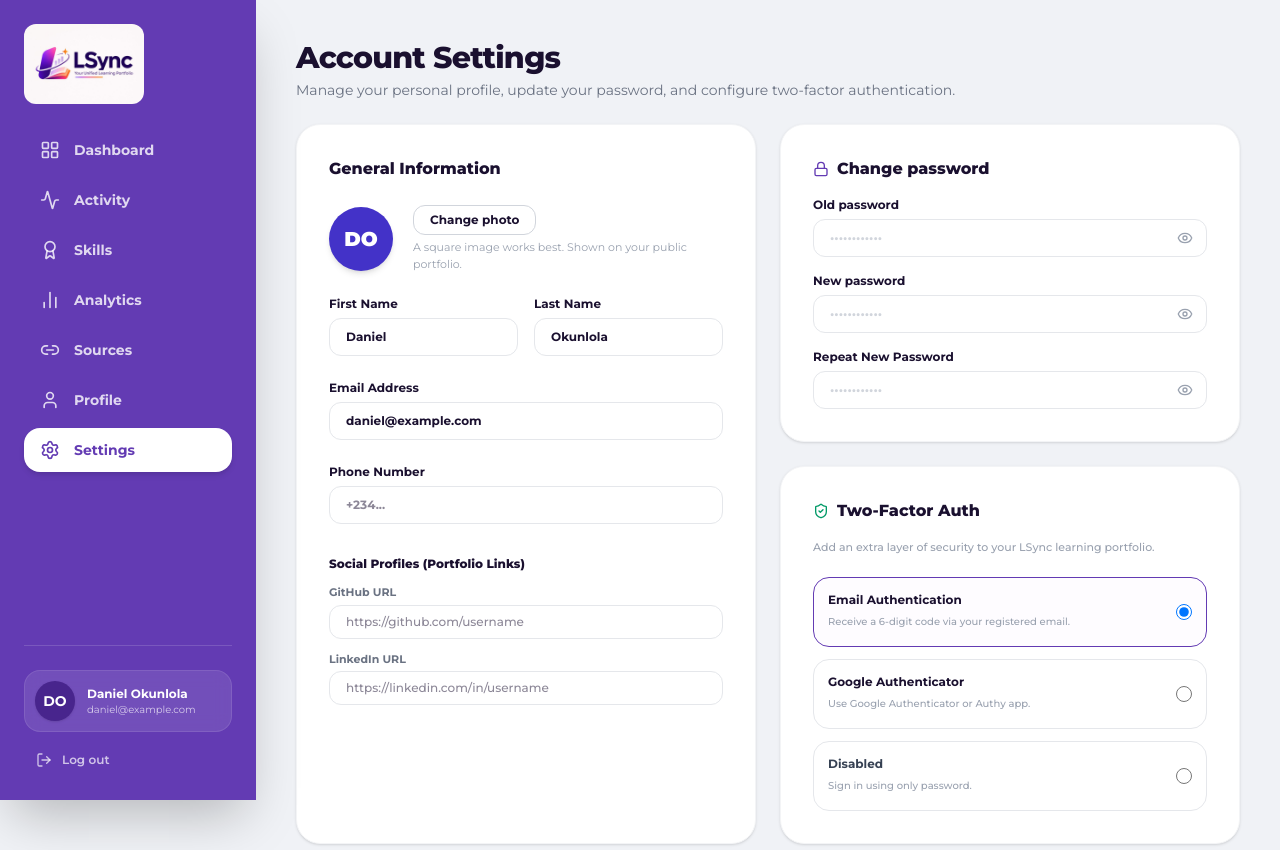
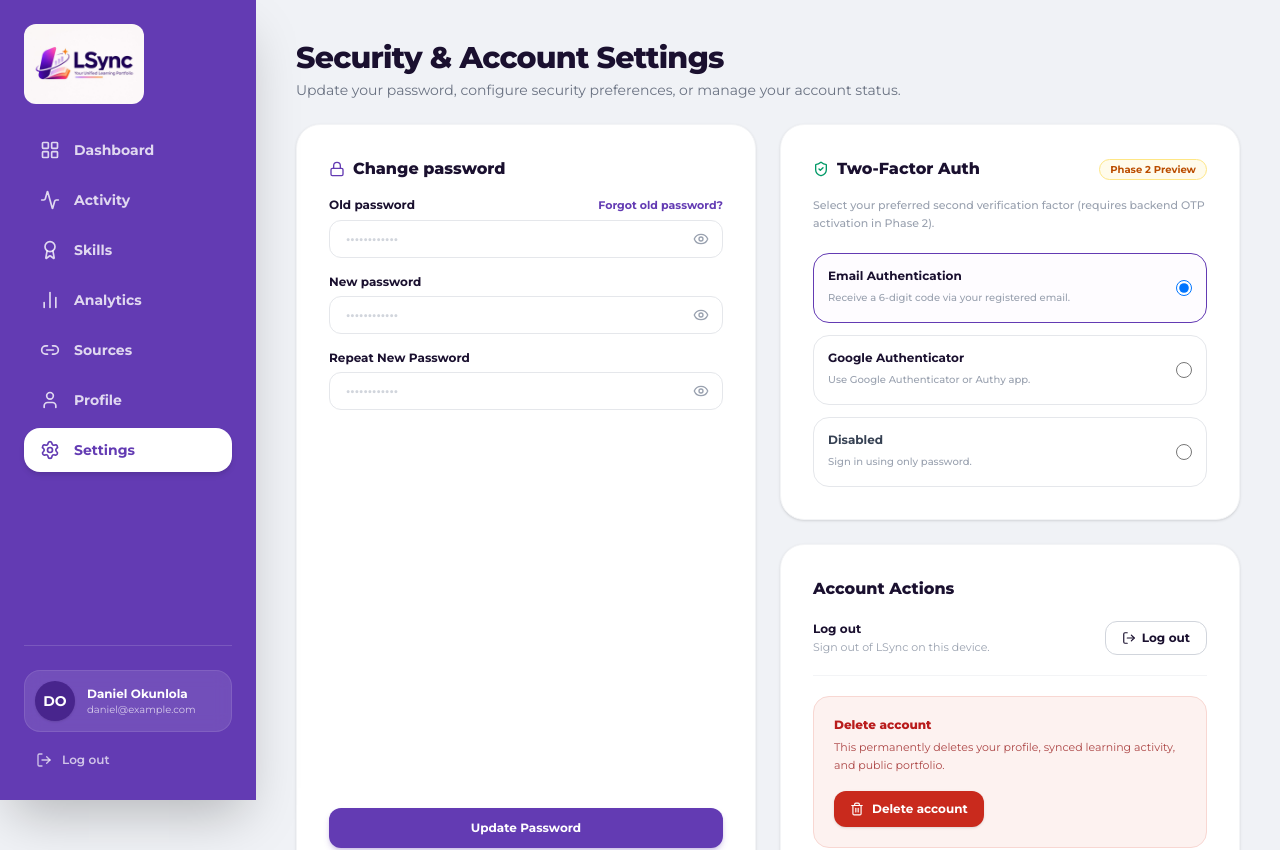
Before and after one commit to Khaleed2480/lsync, a React (Vite) app in the folder lsync-frontend/: page /settings in a window 1280 px wide. Shown: the top 850 px of the page. Built offline with nearby package versions, Linux system fonts and the light colour scheme.

Commit message:
update project

```diff
--- a/lsync-frontend/src/pages/Settings.jsx
+++ b/lsync-frontend/src/pages/Settings.jsx
@@ -1,5 +1,5 @@
-import React, { useState, useEffect, useRef } from 'react';
-import { useNavigate } from 'react-router-dom';
+import React, { useState } from 'react';
+import { useNavigate, Link } from 'react-router-dom';
 import {
   RefreshCw,
   Eye,
@@ -8,21 +8,13 @@ import {
   AlertCircle,
   ShieldCheck,
   Lock,
+  LogOut,
+  Trash2,
 } from 'lucide-react';
 import { apiRequest } from '../utils/api';
 
 export default function Settings() {
   const navigate = useNavigate();
-  const fileInputRef = useRef(null);
-
-  // Dynamic user data
-  const [photo, setPhoto] = useState(null);
-  const [firstName, setFirstName] = useState('');
-  const [lastName, setLastName] = useState('');
-  const [email, setEmail] = useState('');
-  const [phone, setPhone] = useState('');
-  const [github, setGithub] = useState('');
-  const [linkedin, setLinkedin] = useState('');
 
   // Password fields
   const [oldPassword, setOldPassword] = useState('');
@@ -34,7 +26,7 @@ export default function Settings() {
   const [showNew, setShowNew] = useState(false);
   const [showRepeat, setShowRepeat] = useState(false);
 
-  // Two-Factor Auth State
+  // Two-Factor Auth Preference State
   const [twoFactorMethod, setTwoFactorMethod] = useState('email');
 
   // Feedback states
@@ -42,72 +34,18 @@ export default function Settings() {
   const [successMsg, setSuccessMsg] = useState('');
   const [errorMsg, setErrorMsg] = useState('');
 
-  const applyUser = (u) => {
-    if (!u) return;
-    const full = u.name || u.fullName || '';
-    if (full) {
-      const parts = full.split(' ');
-      setFirstName(parts[0] || '');
-      setLastName(parts.slice(1).join(' ') || '');
-    }
-    if (u.email) setEmail(u.email);
-    if (u.photo || u.avatar) setPhoto(u.photo || u.avatar);
-    if (u.phone) setPhone(u.phone);
-    if (u.github) setGithub(u.github);
-    if (u.linkedin) setLinkedin(u.linkedin);
-  };
+  // Delete Account Modal
+  const [showDeleteModal, setShowDeleteModal] = useState(false);
+  const [isDeleting, setIsDeleting] = useState(false);
 
-  useEffect(() => {
-    try {
-      const stored = JSON.parse(localStorage.getItem('user') || '{}');
-      applyUser(stored);
-    } catch (e) {}
-
-    const fetchMe = async () => {
-      if (!localStorage.getItem('token')) return;
-      try {
-        const data = await apiRequest('/users/me', { method: 'GET' });
-        const userObj = data.user || data.data || data;
-        applyUser(userObj);
-        localStorage.setItem('user', JSON.stringify(userObj));
-      } catch (err) {
-        console.log('Could not load /users/me:', err.message);
-      }
-    };
-
-    fetchMe();
-  }, []);
-
-  const displayName = `${firstName} ${lastName}`.trim() || 'Learner';
-  const initials =
-    displayName
-      .split(' ')
-      .map((n) => n[0])
-      .join('')
-      .toUpperCase()
-      .slice(0, 2) || 'L';
-
-  const handlePhotoUpload = (e) => {
-    const file = e.target.files[0];
-    if (!file) return;
-    const reader = new FileReader();
-    reader.onloadend = () => {
-      setPhoto(reader.result);
-    };
-    reader.readAsDataURL(file);
-  };
-
-  // ================= SAVE PROFILE + PASSWORD VIA REAL APIs =================
-  const handleSaveAll = async (e) => {
+  // ================= CHANGE PASSWORD (PUT /api/users/password) =================
+  const handlePasswordChange = async (e) => {
     e.preventDefault();
     setErrorMsg('');
     setSuccessMsg('');
 
-    const isChangingPassword = Boolean(oldPassword || newPassword || repeatPassword);
-
-    if (isChangingPassword) {
     if (!oldPassword) {
-        setErrorMsg('Please enter your old password to set a new one.');
+      setErrorMsg('Please enter your old password, or click "Forgot old password?" to reset via email.');
       return;
     }
     if (newPassword.length < 6) {
@@ -118,36 +56,10 @@ export default function Settings() {
       setErrorMsg('New password and Repeat password do not match.');
       return;
     }
-    }
 
     setIsSaving(true);
 
     try {
-      // 1. Update General Info via PUT /api/users/profile
-      const profilePayload = {
-        name: displayName,
-        email: email.trim().toLowerCase(),
-        phone: phone.trim(),
-        github: github.trim(),
-        linkedin: linkedin.trim(),
-        photo,
-      };
-
-      const profileRes = await apiRequest('/users/profile', {
-        method: 'PUT',
-        body: JSON.stringify(profilePayload),
-      });
-
-      const existing = JSON.parse(localStorage.getItem('user') || '{}');
-      const updatedUser = profileRes.user || profileRes.data || {
-        ...existing,
-        ...profilePayload,
-        fullName: displayName,
-      };
-      localStorage.setItem('user', JSON.stringify(updatedUser));
-
-      // 2. If user typed passwords, call PUT /api/users/password
-      if (isChangingPassword) {
       await apiRequest('/users/password', {
         method: 'PUT',
         body: JSON.stringify({
@@ -160,29 +72,51 @@ export default function Settings() {
       setOldPassword('');
       setNewPassword('');
       setRepeatPassword('');
-      }
-
-      setSuccessMsg(
-        isChangingPassword
-          ? 'Profile and password updated successfully!'
-          : 'Account settings saved successfully!'
-      );
+      setSuccessMsg('Password updated successfully!');
       setTimeout(() => setSuccessMsg(''), 3500);
     } catch (err) {
-      setErrorMsg(err.message || 'Could not save settings. Please check your inputs.');
+      setErrorMsg(err.message || 'Could not update password. Check your old password.');
     } finally {
       setIsSaving(false);
     }
   };
 
+  // ================= LOG OUT =================
+  const handleLogout = () => {
+    localStorage.removeItem('token');
+    localStorage.removeItem('user');
+    localStorage.removeItem('is_authenticated');
+    localStorage.removeItem('keep_signed_in');
+    navigate('/login');
+  };
+
+  // ================= DELETE ACCOUNT (DELETE /api/users/delete) =================
+  const handleDeleteAccount = async () => {
+    setIsDeleting(true);
+    setErrorMsg('');
+    try {
+      await apiRequest('/users/delete', { method: 'DELETE' });
+      localStorage.clear();
+      setShowDeleteModal(false);
+      navigate('/register');
+    } catch (err) {
+      setErrorMsg(err.message || 'Could not delete account.');
+      setShowDeleteModal(false);
+    } finally {
+      setIsDeleting(false);
+    }
+  };
+
   return (
-    <div className="p-6 sm:p-8 lg:p-10 max-w-6xl mx-auto w-full font-sans">
+    <div className="p-6 sm:p-8 lg:p-10 max-w-5xl mx-auto w-full font-sans">
+
+      {/* Header */}
       <div className="mb-6">
         <h1 className="text-2xl sm:text-3xl font-extrabold text-[#1A102F] tracking-tight">
-          Account Settings
+          Security &amp; Account Settings
         </h1>
         <p className="text-xs sm:text-sm text-gray-500 mt-1">
-          Manage your personal profile, update your password, and configure two-factor authentication.
+          Update your password, configure security preferences, or manage your account status.
         </p>
       </div>
 
@@ -200,146 +134,14 @@ export default function Settings() {
         </div>
       )}
 
-      <form onSubmit={handleSaveAll} className="space-y-6">
       <div className="grid grid-cols-1 lg:grid-cols-2 gap-6">
 
-          {/* LEFT CARD: GENERAL INFO */}
-          <div className="bg-white rounded-3xl p-6 sm:p-8 border border-gray-100 shadow-sm space-y-6">
-            <h2 className="text-base font-extrabold text-[#1A102F]">
-              General Information
-            </h2>
-
-            <div className="flex items-center gap-5">
-              {photo ? (
-                <img
-                  src={photo}
-                  alt="Profile"
-                  className="w-16 h-16 rounded-full object-cover ring-4 ring-purple-100 shrink-0"
-                />
-              ) : (
-                <div className="w-16 h-16 rounded-full bg-[#4332C8] text-white flex items-center justify-center font-black text-xl shadow-md shrink-0">
-                  {initials}
-                </div>
-              )}
-
-              <div>
-                <div className="flex items-center gap-3 mb-1">
-                  <input
-                    type="file"
-                    accept="image/*"
-                    ref={fileInputRef}
-                    onChange={handlePhotoUpload}
-                    className="hidden"
-                  />
-                  <button
-                    type="button"
-                    onClick={() => fileInputRef.current.click()}
-                    className="px-4 py-1.5 rounded-xl border border-gray-300 bg-white hover:bg-gray-50 text-xs font-bold text-[#1A102F] transition cursor-pointer"
+        {/* CARD 1: CHANGE PASSWORD (WITH FORGOT OLD PASSWORD LINK) */}
+        <form
+          onSubmit={handlePasswordChange}
+          className="bg-white rounded-3xl p-6 sm:p-8 border border-gray-100 shadow-sm space-y-4 flex flex-col justify-between"
         >
-                    Change photo
-                  </button>
-                  {photo && (
-                    <button
-                      type="button"
-                      onClick={() => setPhoto(null)}
-                      className="text-xs font-bold text-[#633BB3] hover:underline cursor-pointer"
-                    >
-                      Remove
-                    </button>
-                  )}
-                </div>
-                <p className="text-[11px] text-gray-400">
-                  A square image works best. Shown on your public portfolio.
-                </p>
-              </div>
-            </div>
-
-            <div className="grid grid-cols-1 sm:grid-cols-2 gap-4">
-              <div>
-                <label className="block text-xs font-bold text-[#1A102F] mb-1.5">
-                  First Name
-                </label>
-                <input
-                  type="text"
-                  value={firstName}
-                  onChange={(e) => setFirstName(e.target.value)}
-                  className="w-full px-4 py-2.5 rounded-xl border border-gray-200 text-xs font-bold text-[#1A102F] focus:outline-none focus:border-[#633BB3] transition"
-                />
-              </div>
-              <div>
-                <label className="block text-xs font-bold text-[#1A102F] mb-1.5">
-                  Last Name
-                </label>
-                <input
-                  type="text"
-                  value={lastName}
-                  onChange={(e) => setLastName(e.target.value)}
-                  className="w-full px-4 py-2.5 rounded-xl border border-gray-200 text-xs font-bold text-[#1A102F] focus:outline-none focus:border-[#633BB3] transition"
-                />
-              </div>
-            </div>
-
-            <div>
-              <label className="block text-xs font-bold text-[#1A102F] mb-1.5">
-                Email Address
-              </label>
-              <input
-                type="email"
-                value={email}
-                onChange={(e) => setEmail(e.target.value)}
-                className="w-full px-4 py-2.5 rounded-xl border border-gray-200 text-xs font-bold text-[#1A102F] focus:outline-none focus:border-[#633BB3] transition"
-              />
-            </div>
-
-            <div>
-              <label className="block text-xs font-bold text-[#1A102F] mb-1.5">
-                Phone Number
-              </label>
-              <input
-                type="tel"
-                value={phone}
-                onChange={(e) => setPhone(e.target.value)}
-                placeholder="+234..."
-                className="w-full px-4 py-2.5 rounded-xl border border-gray-200 text-xs font-bold text-[#1A102F] focus:outline-none focus:border-[#633BB3] transition"
-              />
-            </div>
-
-            <div className="space-y-3 pt-2">
-              <span className="block text-xs font-extrabold text-[#1A102F]">
-                Social Profiles (Portfolio Links)
-              </span>
-
-              <div>
-                <label className="block text-[11px] font-bold text-gray-500 mb-1">
-                  GitHub URL
-                </label>
-                <input
-                  type="url"
-                  value={github}
-                  onChange={(e) => setGithub(e.target.value)}
-                  placeholder="https://github.com/username"
-                  className="w-full px-4 py-2 rounded-xl border border-gray-200 text-xs font-medium text-[#1A102F] focus:outline-none focus:border-[#633BB3] transition"
-                />
-              </div>
-
-              <div>
-                <label className="block text-[11px] font-bold text-gray-500 mb-1">
-                  LinkedIn URL
-                </label>
-                <input
-                  type="url"
-                  value={linkedin}
-                  onChange={(e) => setLinkedin(e.target.value)}
-                  placeholder="https://linkedin.com/in/username"
-                  className="w-full px-4 py-2 rounded-xl border border-gray-200 text-xs font-medium text-[#1A102F] focus:outline-none focus:border-[#633BB3] transition"
-                />
-              </div>
-            </div>
-          </div>
-
-          {/* RIGHT COLUMN: CHANGE PASSWORD & 2FA */}
-          <div className="space-y-6">
-            <div className="bg-white rounded-3xl p-6 sm:p-8 border border-gray-100 shadow-sm space-y-4">
+          <div className="space-y-4">
             <div className="flex items-center gap-2">
               <Lock className="w-4 h-4 text-[#633BB3]" />
               <h2 className="text-base font-extrabold text-[#1A102F]">
@@ -348,9 +150,18 @@ export default function Settings() {
             </div>
 
             <div>
-                <label className="block text-xs font-bold text-[#1A102F] mb-1.5">
+              <div className="flex items-center justify-between mb-1.5">
+                <label className="block text-xs font-bold text-[#1A102F]">
                   Old password
                 </label>
+                {/* LINK IF USER FORGOT THEIR OLD PASSWORD */}
+                <Link
+                  to="/forgot-password"
+                  className="text-[11px] font-bold text-[#633BB3] hover:text-[#EB577F] hover:underline"
+                >
+                  Forgot old password?
+                </Link>
+              </div>
               <div className="relative">
                 <input
                   type={showOld ? 'text' : 'password'}
@@ -414,16 +225,37 @@ export default function Settings() {
             </div>
           </div>
 
-            {/* 2FA */}
+          <div className="pt-4">
+            <button
+              type="submit"
+              disabled={isSaving}
+              className="w-full py-3 rounded-xl bg-[#633BB3] hover:bg-[#522F9E] text-white text-xs font-bold shadow-md shadow-[#633BB3]/25 active:scale-95 transition cursor-pointer disabled:opacity-70 flex items-center justify-center gap-2"
+            >
+              {isSaving && <RefreshCw className="w-3.5 h-3.5 animate-spin" />}
+              <span>{isSaving ? 'Updating Password...' : 'Update Password'}</span>
+            </button>
+          </div>
+        </form>
+
+        {/* RIGHT COLUMN: 2FA + ACCOUNT ACTIONS */}
+        <div className="space-y-6">
+
+          {/* CARD 2: TWO-FACTOR AUTHENTICATION */}
           <div className="bg-white rounded-3xl p-6 sm:p-8 border border-gray-100 shadow-sm space-y-4">
+            <div className="flex items-center justify-between">
               <div className="flex items-center gap-2">
                 <ShieldCheck className="w-4 h-4 text-emerald-600" />
                 <h2 className="text-base font-extrabold text-[#1A102F]">
                   Two-Factor Auth
                 </h2>
               </div>
+              <span className="text-[10px] font-bold px-2.5 py-0.5 rounded-full bg-amber-50 text-amber-700 border border-amber-200">
+                Phase 2 Preview
+              </span>
+            </div>
+
             <p className="text-[11px] text-gray-400 font-medium leading-relaxed">
-                Add an extra layer of security to your LSync learning portfolio.
+              Select your preferred second verification factor (requires backend OTP activation in Phase 2).
             </p>
 
             <div className="space-y-3 pt-1">
@@ -503,29 +335,84 @@ export default function Settings() {
               </label>
             </div>
           </div>
+
+          {/* CARD 3: ACCOUNT MANAGEMENT (MOVED HERE FROM PROFILE) */}
+          <div className="bg-white rounded-3xl p-6 sm:p-8 border border-gray-100 shadow-sm space-y-5">
+            <h2 className="text-base font-extrabold text-[#1A102F]">
+              Account Actions
+            </h2>
+
+            <div className="flex items-center justify-between gap-4 pb-5 border-b border-gray-100">
+              <div>
+                <h4 className="text-xs font-bold text-[#1A102F]">Log out</h4>
+                <p className="text-[11px] text-gray-400 mt-0.5">
+                  Sign out of LSync on this device.
+                </p>
+              </div>
+              <button
+                type="button"
+                onClick={handleLogout}
+                className="inline-flex items-center gap-1.5 px-4 py-2 rounded-xl border border-gray-300 bg-white hover:bg-gray-50 text-xs font-bold text-[#1A102F] transition cursor-pointer shrink-0"
+              >
+                <LogOut className="w-3.5 h-3.5" />
+                <span>Log out</span>
+              </button>
+            </div>
+
+            <div className="p-5 rounded-2xl bg-[#FDF2F0] border border-[#F8D7D2]">
+              <h4 className="text-xs font-extrabold text-[#B91C1C] mb-1.5">
+                Delete account
+              </h4>
+              <p className="text-[11px] text-[#991B1B]/80 leading-relaxed mb-4">
+                This permanently deletes your profile, synced learning activity, and public portfolio.
+              </p>
+              <button
+                type="button"
+                onClick={() => setShowDeleteModal(true)}
+                className="inline-flex items-center gap-2 px-4 py-2.5 rounded-xl bg-[#C92A1D] hover:bg-[#A61E14] text-white text-xs font-bold shadow-sm transition cursor-pointer"
+              >
+                <Trash2 className="w-3.5 h-3.5" />
+                <span>Delete account</span>
+              </button>
+            </div>
           </div>
 
         </div>
 
-        <div className="flex items-center justify-end gap-4 pt-4 border-t border-gray-200">
+      </div>
+
+      {/* DELETE CONFIRMATION MODAL */}
+      {showDeleteModal && (
+        <div className="fixed inset-0 z-50 bg-black/50 backdrop-blur-xs flex items-center justify-center p-4">
+          <div className="bg-white rounded-3xl p-6 sm:p-8 max-w-sm w-full shadow-2xl border border-gray-100">
+            <h3 className="text-lg font-extrabold text-[#1A102F] mb-2">
+              Are you sure?
+            </h3>
+            <p className="text-xs text-gray-500 leading-relaxed mb-6">
+              Deleting your account will erase all your synced activities and public portfolio permanently.
+            </p>
+            <div className="flex items-center justify-end gap-3">
               <button
                 type="button"
-            onClick={() => navigate('/dashboard')}
-            className="px-6 py-2.5 rounded-xl border border-gray-300 bg-white hover:bg-gray-50 text-xs font-bold text-[#1A102F] transition cursor-pointer"
+                disabled={isDeleting}
+                onClick={() => setShowDeleteModal(false)}
+                className="px-4 py-2 rounded-xl border border-gray-300 text-xs font-bold text-gray-700 hover:bg-gray-50 cursor-pointer"
               >
                 Cancel
               </button>
-
               <button
-            type="submit"
-            disabled={isSaving}
-            className="px-7 py-3 rounded-xl bg-[#633BB3] hover:bg-[#522F9E] text-white text-xs font-bold shadow-md shadow-[#633BB3]/25 active:scale-95 transition cursor-pointer disabled:opacity-70 flex items-center gap-2"
+                type="button"
+                disabled={isDeleting}
+                onClick={handleDeleteAccount}
+                className="px-4 py-2 rounded-xl bg-[#C92A1D] hover:bg-[#A61E14] text-white text-xs font-bold cursor-pointer flex items-center gap-2 disabled:opacity-60"
               >
-            {isSaving && <RefreshCw className="w-3.5 h-3.5 animate-spin" />}
-            <span>{isSaving ? 'Saving Changes...' : 'Save All Changes'}</span>
+                {isDeleting && <RefreshCw className="w-3.5 h-3.5 animate-spin" />}
+                <span>{isDeleting ? 'Deleting...' : 'Yes, Delete'}</span>
               </button>
             </div>
-      </form>
+          </div>
+        </div>
+      )}
 
     </div>
   );
```
Also changed, not shown: lsync-frontend/src/pages/Profile.jsx (+60 -152 lines). Lines whose indentation alone changed are shown as unchanged.
